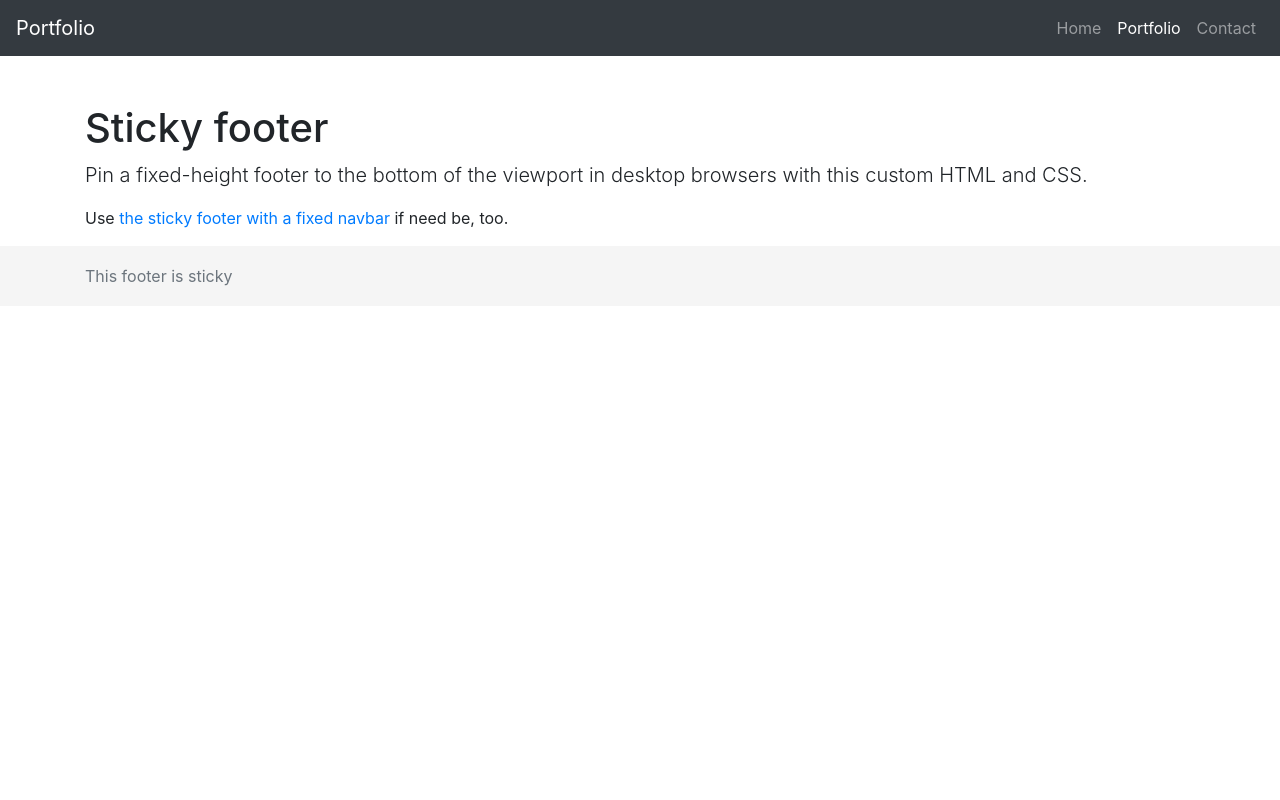
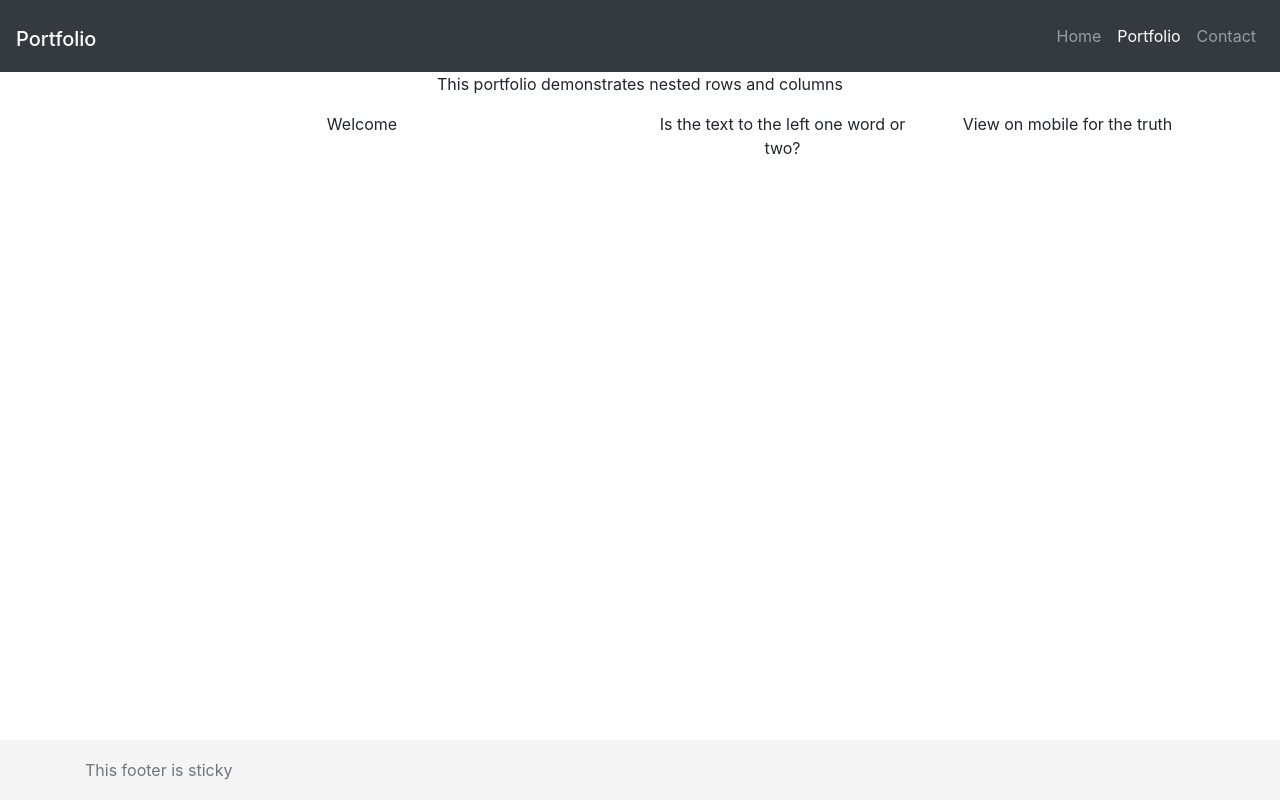
Before and after one commit to vtaymany/vans-responsive-portfolio, a plain HTML site: page html/portfolio.html in a window 1280 px wide. Drawn offline with Linux system fonts and the light colour scheme.

Commit message:
adds portfolio

```diff
--- a/css/additional.css
+++ b/css/additional.css
@@ -1,5 +1,5 @@
 .footer {
-  position: sticky;
+  position: absolute;
   bottom: 0;
   width: 100%;
   height: 60px;
--- a/html/portfolio.html
+++ b/html/portfolio.html
@@ -4,6 +4,7 @@
     <meta charset="UTF-8">
     <meta name="viewport" content="width=device-width, initial-scale=1.0">
     <title>Document</title>
+    <!-- CSS files -->
     <link rel="stylesheet" href="../css/bootstrap.min.css">
     <link rel="stylesheet" href="../css/additional.css">
 
@@ -11,7 +12,7 @@
 <body>
     <!-- Start navbar -->
     <nav class="navbar navbar-expand-lg navbar-dark bg-dark">
-        <a class="navbar-brand" href="./index.html">Portfolio</a>
+      <h1><a class="navbar-brand" href="./index.html">Portfolio</a></h1>
         <button class="navbar-toggler" type="button" data-toggle="collapse" data-target="#navbarTogglerDemo02" aria-controls="navbarTogglerDemo02" aria-expanded="false" aria-label="Toggle navigation">
           <span class="navbar-toggler-icon"></span>
         </button>
@@ -33,10 +34,48 @@
     <!-- End navbar -->
     <!-- Start main section -->
     <main role="main" class="container">
-        <h1 class="mt-5">Sticky footer</h1>
-        <p class="lead">Pin a fixed-height footer to the bottom of the viewport in desktop browsers with this custom HTML and CSS.</p>
-        <p>Use <a href="../sticky-footer-navbar/">the sticky footer with a fixed navbar</a> if need be, too.</p>
-      </main>
+      <div class="row">
+        <div class="col">
+          <p class="text-center">This portfolio demonstrates nested rows and columns</p>
+        </div>
+      </div>
+
+      <div class="row">
+
+          <div class="col">
+            <div class="row no-gutters">
+              <div class="col">
+                <p class="text-right">Wel</p>
+              </div>
+              <div class="col order-md-last order-first">
+              <p class="text-left">come</p>
+              </div>
+            </div>
+          </div>
+
+          <div class="col d-none d-md-block">
+            <div class="row">
+              <div class="col">
+                <p class="text-center">Is the text to the left one word or two?</p>
+              </div>
+              <div class="col">
+                <p class="text-center">View on mobile for the truth</p>
+              </div>
+            </div>
+          </div>
+
+          <div class="col d-block d-sm-none">
+            <div class="row">
+              <div class="col">
+                <p class="text-center">It was not</p>
+              </div>
+            </div>
+          </div>
+
+      </div>
+
+
+    </main>
     <!-- End main section -->
     <!-- Start footer section -->
     <footer class="footer">
```
Also changed, not shown: html/index.html (+9 -4 lines).
